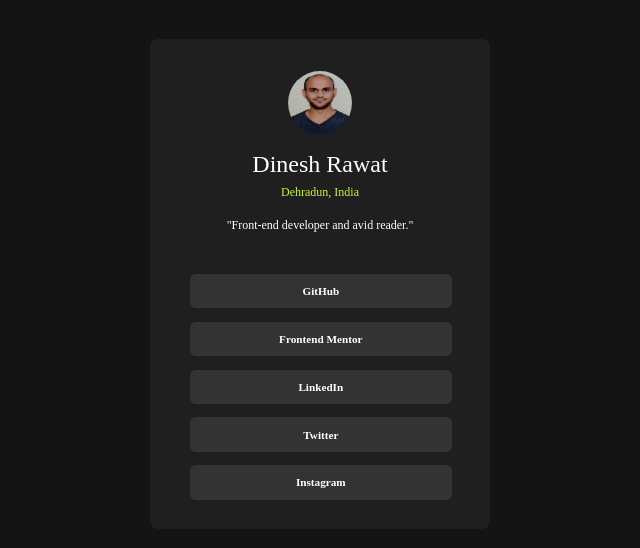
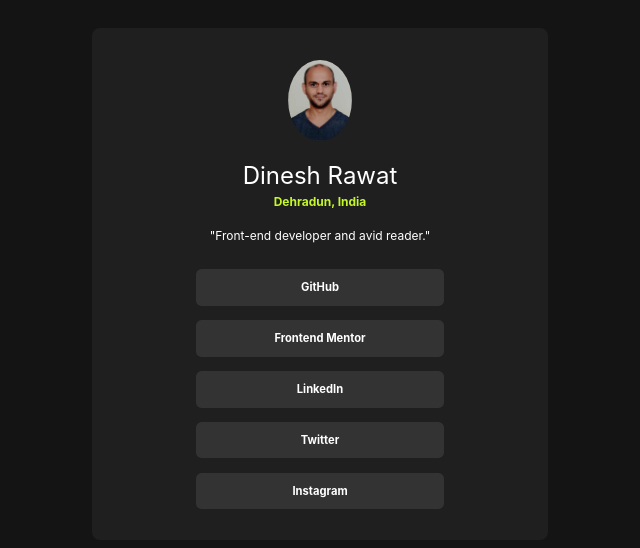
Before and after one commit to rawatdinesh10/social-links-profile, a plain HTML site: page index.html in a window 1280 px wide. Shown: the part 116-664 px from the top of the page, without its empty margins (320-960 px from the left). Drawn offline with Linux system fonts and the light colour scheme.

Commit message:
update commit

```diff
--- a/index.html
+++ b/index.html
@@ -15,35 +15,29 @@
   </head>
   <body>
     <main class="card">
-      <img src="assets/images/myimage.jpg" alt="my photo" />
+      <div class="rao">
+        <img src="assets/images/myscaleimage2.jpg" alt="my photo" />
+
         <h1>Dinesh Rawat</h1>
-      <p class="dun">Dehradun, India</p>
+        <h2 class="dun">Dehradun, India</h2>
+
         <p class="avid">"Front-end developer and avid reader."</p>
-      <ul class="link">
-        <li>
+      </div>
+      <div class="link">
         <a class="mint" href="https://github.com/rawatdinesh10">GitHub</a>
-        </li>
-        <li>
         <a
           class="mint"
           href="https://www.frontendmentor.io/profile/rawatdinesh10"
           >Frontend Mentor</a
         >
-        </li>
-        <li>
         <a class="mint" href="https://linkedin.com/in/rawatdinesh33"
           >LinkedIn</a
         >
-        </li>
-        <li>
-          <a class="mint" href="https://x.com/dineshrawat325"> Twitter</a>
-        </li>
-        <li>
+        <a class="mint" href="https://x.com/dineshrawat325">Twitter</a>
         <a class="mint" href="https://www.instagram.com/rawatdinesh333"
           >Instagram</a
         >
-        </li>
-      </ul>
+      </div>
     </main>
     <!-- <footer>
       <div class="attribution">
--- a/styles.css
+++ b/styles.css
@@ -2,6 +2,7 @@ html,
 body {
   padding: 0;
   margin: 0;
+  font-family: Inter;
 }
 
 * {
@@ -24,7 +25,7 @@ body {
 }
 
 .card {
-  max-width: 100%;
+  max-width: 21.5rem;
   background-color: hsl(0, 0%, 12%);
   display: grid;
   place-items: center;
@@ -32,33 +33,38 @@ body {
   border-radius: 0.5em;
 }
 
+.rao {
+  display: block;
+  text-align: center;
+}
+
 img {
-  width: 4em;
-  height: 4em;
-  border-radius: 4em;
+  max-width: 4rem;
+  width: 100%;
+  height: auto;
+  border-radius: 50%;
   margin-top: 2em;
 }
 
 h1 {
   font-size: 1.5em;
   font-weight: 400;
+  margin-bottom: 0.002em;
 }
 
 .dun {
   font-size: 0.75rem;
   color: hsl(75, 94%, 57%);
-  margin-top: -0.8em;
+  margin-top: 0.2rem;
 }
 
 .avid {
   font-size: 0.75rem;
-  margin-top: 0.5em;
+  margin-top: 1.2rem;
 }
 
-li {
-  list-style: none;
-  margin-right: 1.5em;
-  margin-left: -0.9em;
+.link {
+  margin-bottom: 1rem;
 }
 
 .mint {
@@ -66,9 +72,8 @@ li {
   background-color: hsl(0, 0%, 20%);
   text-decoration: none;
   color: hsl(0, 0%, 100%);
-  padding: 1em 8em;
-  margin: 1.2em;
-
+  padding: 1em 7em;
+  margin: 1.3em 2.7em;
   font-size: 0.7rem;
   font-weight: 700;
   border-radius: 0.5em;
@@ -76,7 +81,7 @@ li {
 }
 
 a:hover {
-  transition: 0.5s;
+  transition: 0.5s ease;
   background-color: hsl(75, 94%, 57%);
   color: hsl(0, 0%, 20%);
 }
@@ -88,3 +93,18 @@ a:hover {
 .attribution a {
   color: hsl(228, 45%, 44%);
 }
+
+/* Mobile devices  */
+
+@media screen and (min-width: 64rem) {
+  .card {
+    min-width: 28.5rem;
+    padding: var(--sp-500);
+  }
+}
+
+@media screen and (min-width: 90rem) {
+  .card {
+    min-width: 24rem;
+  }
+}
```
Also changed, not shown: assets/images/myimage.jpg (deleted), assets/images/myscaleimage2.jpg (added). Lines whose indentation alone changed are shown as unchanged.
